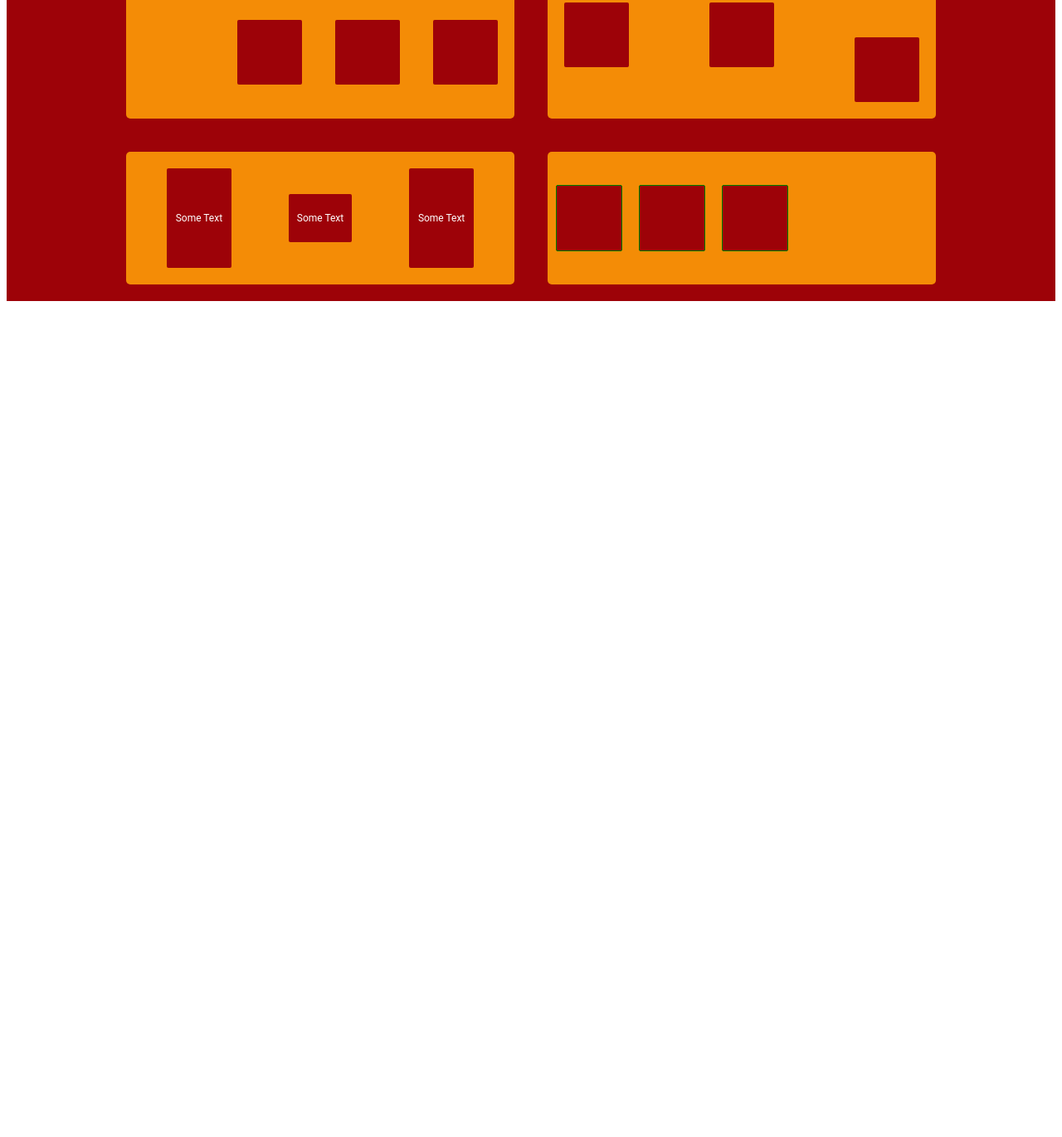
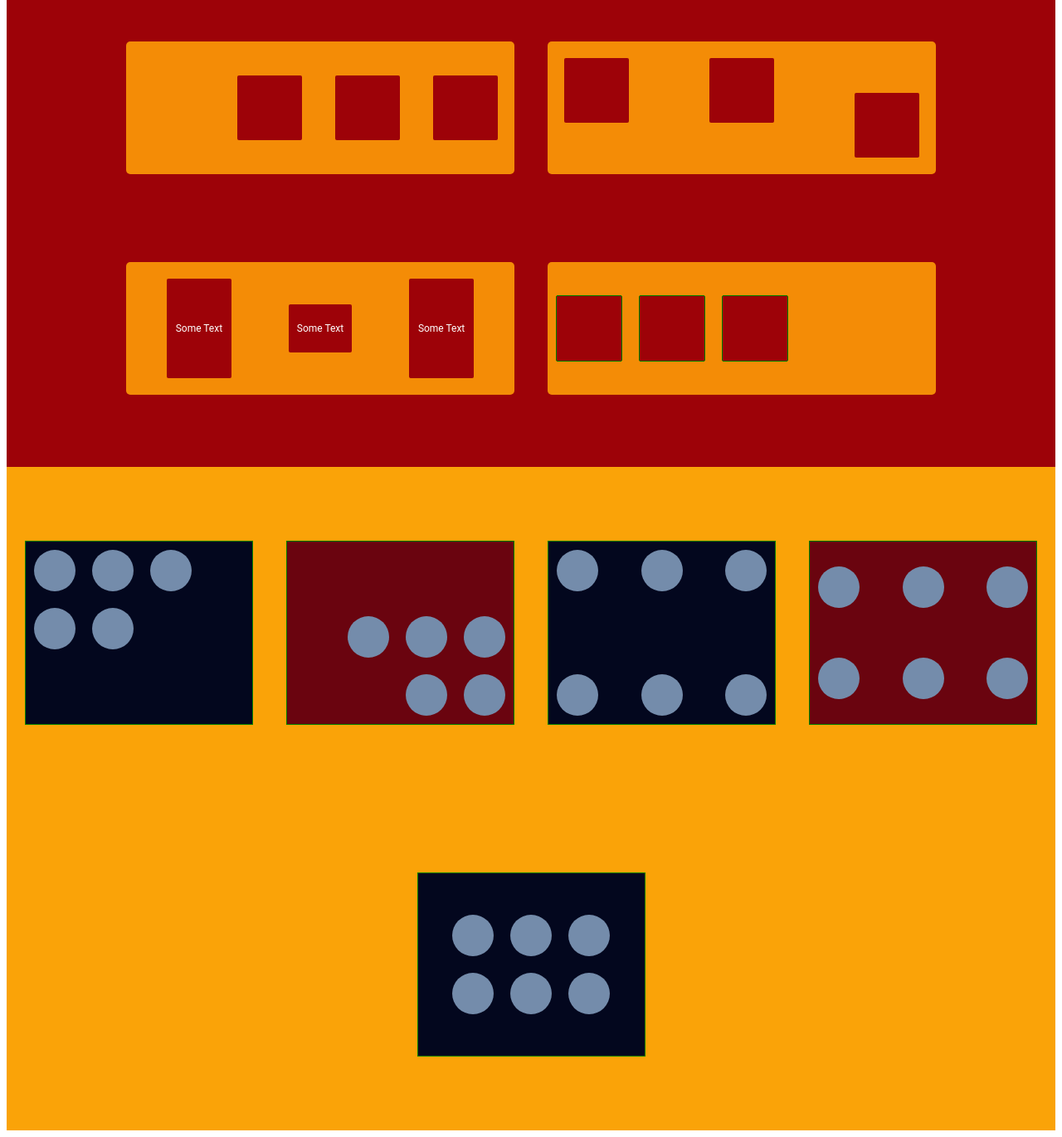
Before and after one commit to anazabalo/Flebox-Bem-IT-TechForWomen, a plain HTML site: page index.html in a window 1280 px wide. Shown: the part 245-1616 px from the top of the page at 83% size. Before the commit the page ends 800 px from the top, so only its background shows below. Drawn offline with Linux system fonts and the light colour scheme.

Commit message:
circles styling finished, I couldn't solve box number 2

```diff
--- a/styles/styles.css
+++ b/styles/styles.css
@@ -1,4 +1,8 @@
+/*------------------------ SQUARES STYLING------------------------*/
+
 .squares__container {
+  min-height: 100vh;
+  height: 100%;
   display: flex;
   justify-content: center;
   flex-wrap: wrap;
@@ -130,3 +134,78 @@ is not changing the elemenet. I decided to remove extra div's and classes over t
   margin: 10px;
   border: 1px solid green;
 }
+
+/*----------------------------- CIRCLES STYLING -----------------------------*/
+
+.circles__container {
+  min-height: 100vh;
+  height: 100%;
+  display: flex;
+  flex-wrap: wrap;
+  justify-content: center;
+  align-items: center;
+  background-color: #faa308;
+}
+
+.circle__box__container {
+  max-width: 273px;
+  width: 100%;
+  height: 220px;
+  margin: 20px;
+  border: 1px solid green;
+}
+.circle {
+  background-color: #748cab;
+  max-width: 50px;
+  width: 100%;
+  height: 50px;
+  border-radius: 100%;
+  margin: 10px;
+}
+
+.violet {
+  background-color: #03071e;
+}
+
+.red {
+  background-color: #6a040f;
+}
+
+.seven {
+  display: flex;
+  flex-flow: row wrap;
+  align-content: baseline;
+}
+
+/* can't solve this*/
+
+.eight {
+  display: flex;
+  flex-wrap: wrap;
+  flex-direction: row-reverse;
+  align-content: flex-end;
+}
+
+.nine {
+  display: flex;
+  flex-direction: row;
+  flex-wrap: wrap;
+  justify-content: space-between;
+  align-content: space-between;
+}
+
+.ten {
+  display: flex;
+  flex-direction: row;
+  flex-wrap: wrap;
+  justify-content: space-between;
+  align-content: space-around;
+}
+
+.eleven {
+  display: flex;
+  flex-direction: row;
+  flex-wrap: wrap;
+  justify-content: center;
+  align-content: center;
+}
```
Also changed, not shown: index.html (+0 -2 lines).
